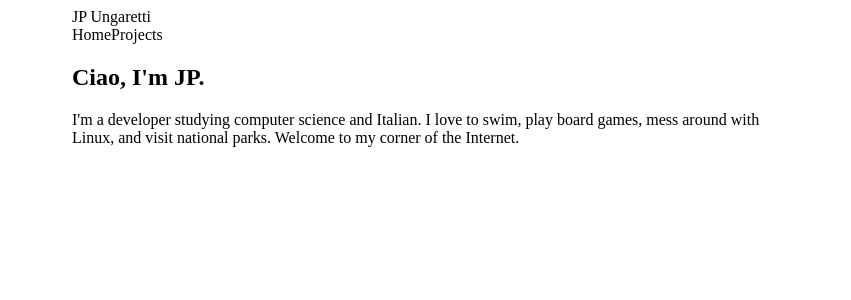
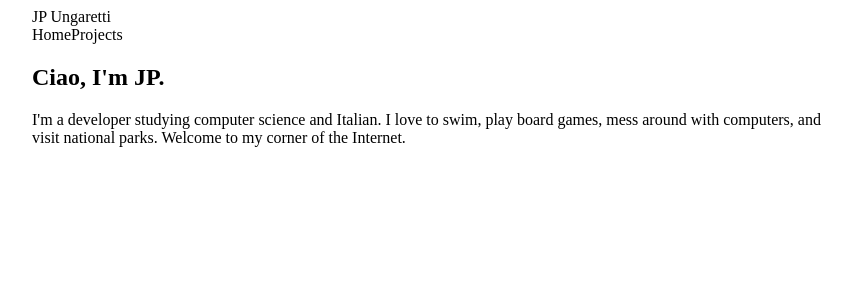
Before and after one commit to sbeczkiewicz/jungaretti.com, a Next.js app: page / in a window 1280 px wide. Shown: the top 300 px of the page, without its empty margins (208-1059 px from the left). Built offline with nearby package versions, Linux system fonts and the light colour scheme.

Commit message:
Update welcome message

```diff
--- a/src/pages/index.js
+++ b/src/pages/index.js
@@ -29,8 +29,8 @@ export default function Home() {
             </h1>
             <p className="font-medium">
               I'm a developer studying computer science and Italian. I love to
-              swim, play board games, mess around with Linux, and visit national
-              parks. Welcome to my corner of the Internet.
+              swim, play board games, mess around with computers, and visit
+              national parks. Welcome to my corner of the Internet.
             </p>
           </div>
         </section>
--- a/src/styles/globals.css
+++ b/src/styles/globals.css
@@ -1,5 +1,5 @@
 .container {
-  max-width: 720px;
+  max-width: 800px;
   @apply mx-auto;
   @apply px-4;
 }
```
